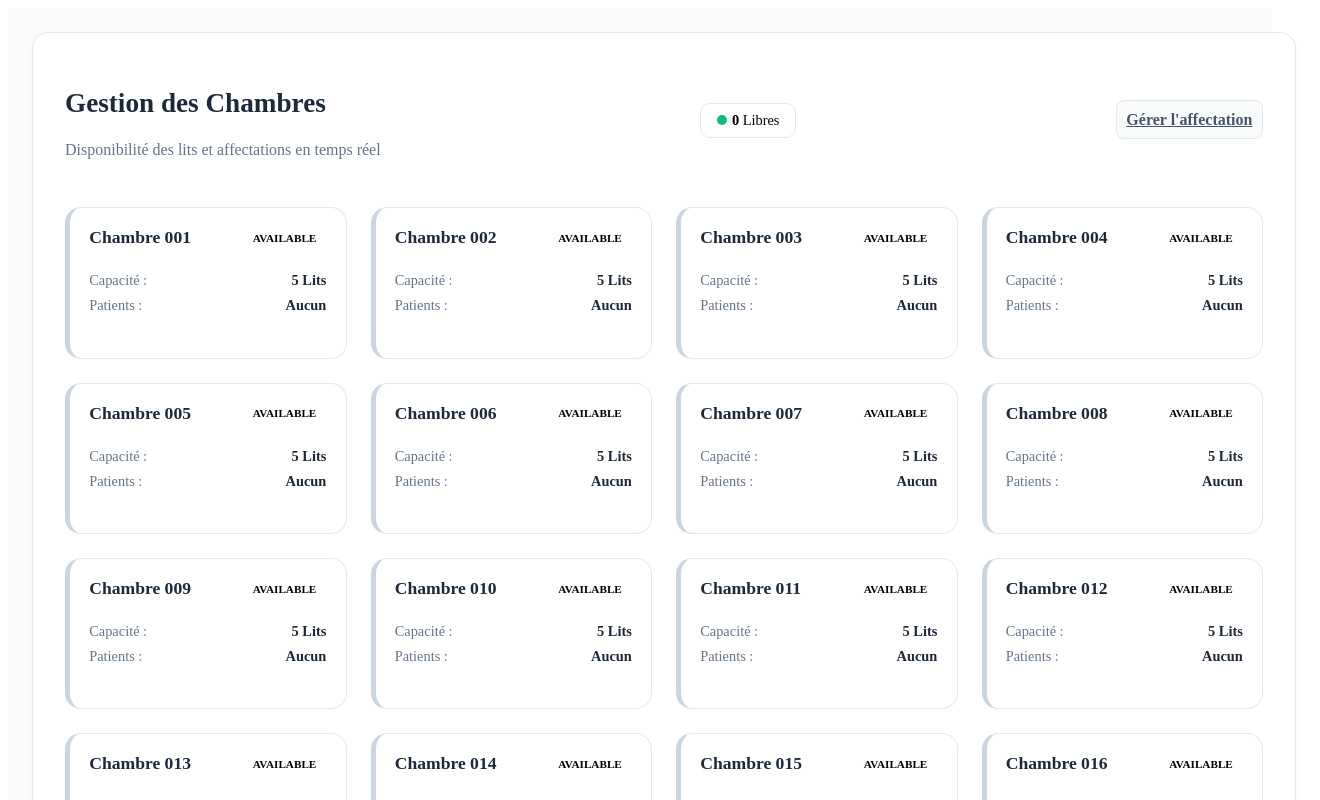
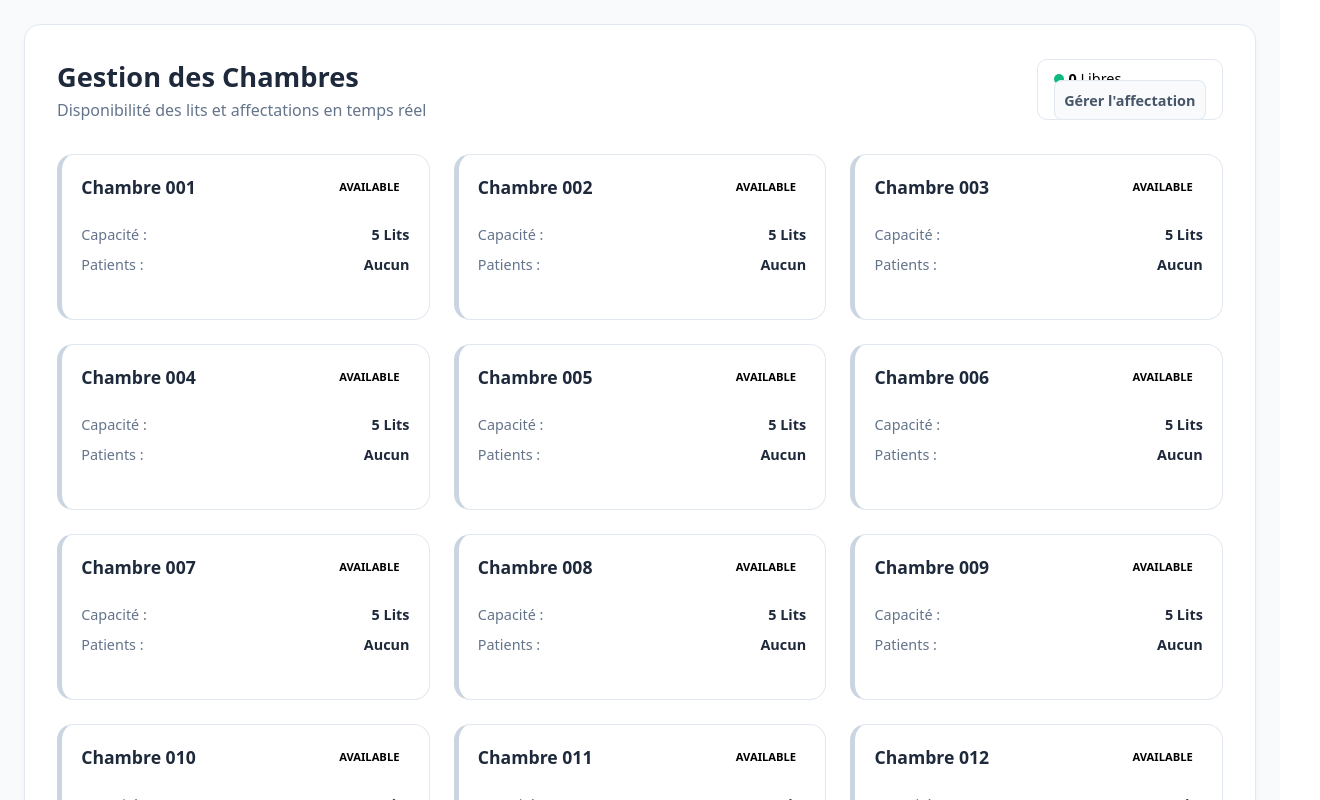
Before and after one commit to amiel-bradley/gestion_hopital, a Vue app: page /rooms in a window 1280 px wide. Shown: the top 800 px of the page, 1320 px wide, since content can reach past the window. Built offline with nearby package versions, Linux system fonts and the light colour scheme.

Commit message:
proget 85.1%

```diff
--- a/package.json
+++ b/package.json
@@ -9,7 +9,9 @@
     "preview": "vite preview"
   },
   "dependencies": {
+    "@tailwindcss/vite": "^4.1.18",
     "pinia": "^3.0.4",
+    "tailwindcss": "^4.1.18",
     "vue": "^3.5.27",
     "vue-router": "^5.0.1"
   },
--- a/src/App.vue
+++ b/src/App.vue
@@ -2,9 +2,9 @@
 // import Header from '@/Layouts/Header.vue';
 // import SideBar from '@/Layouts/SideBar.vue';
 // import FormComs from "./views/FormComs.vue";
-import Header from '@/Layouts/Header.vue';
 import SideBar from '@/Layouts/SideBar.vue';
 import { auThis } from './services/auth';
+import Header from '@/Layouts/Header.vue';
 
 // import Patients from "./views/Patients.vue";
 </script>
@@ -12,7 +12,7 @@ import { auThis } from './services/auth';
 <template>
   <div class="app-layout">
     <header class="main-header" v-if="auThis">
-      <Header />
+      <Header/>
     </header>
 
     <div class="content-wrapper">
--- a/src/Layouts/Header.vue
+++ b/src/Layouts/Header.vue
@@ -8,6 +8,8 @@ const router = useRouter()
 const currentUser = computed(() => {
   return users.value.find(u => u.id === currentId.value.id) || null;
 })
+// console.log(currentUser.value);
+
 
 function logoutt() {
     logout()
--- /dev/null
+++ b/src/assets/main.css
@@ -0,0 +1 @@
+@import "tailwindcss"
--- a/src/main.js
+++ b/src/main.js
@@ -1,11 +1,11 @@
 import { createApp } from 'vue'
 import { createPinia } from 'pinia'
+import './assets/main.css'
 
 import App from './App.vue'
 import router from './router'
 
 const app = createApp(App)
-
 app.use(createPinia())
 app.use(router)
 
--- a/src/views/Rooms.vue
+++ b/src/views/Rooms.vue
@@ -14,9 +14,9 @@ import { rooms } from '@/services/data';
           <span class="dot green"></span>
           <strong>{{rooms.filter(r => r.statut === 'Disponible').length}}</strong> Libres
         </div>
-      </div>
-      <div class="card-footer">
-        <RouterLink class="btn-manage" to="/rooms/affectation">Gérer l'affectation</RouterLink>
+        <div class="card-footer">
+          <RouterLink class="btn-manage" to="/rooms/affectation">Gérer l'affectation</RouterLink>
+        </div>
       </div>
     </header>
 
--- a/vite.config.js
+++ b/vite.config.js
@@ -3,12 +3,14 @@ import { fileURLToPath, URL } from 'node:url'
 import { defineConfig } from 'vite'
 import vue from '@vitejs/plugin-vue'
 import vueDevTools from 'vite-plugin-vue-devtools'
+import tailwindcss from '@tailwindcss/vite'
 
 // https://vite.dev/config/
 export default defineConfig({
   plugins: [
     vue(),
     vueDevTools(),
+    tailwindcss(),
   ],
   resolve: {
     alias: {
```
Also changed, not shown: src/Layouts/SideBar.vue (+13 -2 lines), src/components/DoctorList.vue (added, +17 -0 lines), 1 other file (tests, documents, lock files or other folders).
